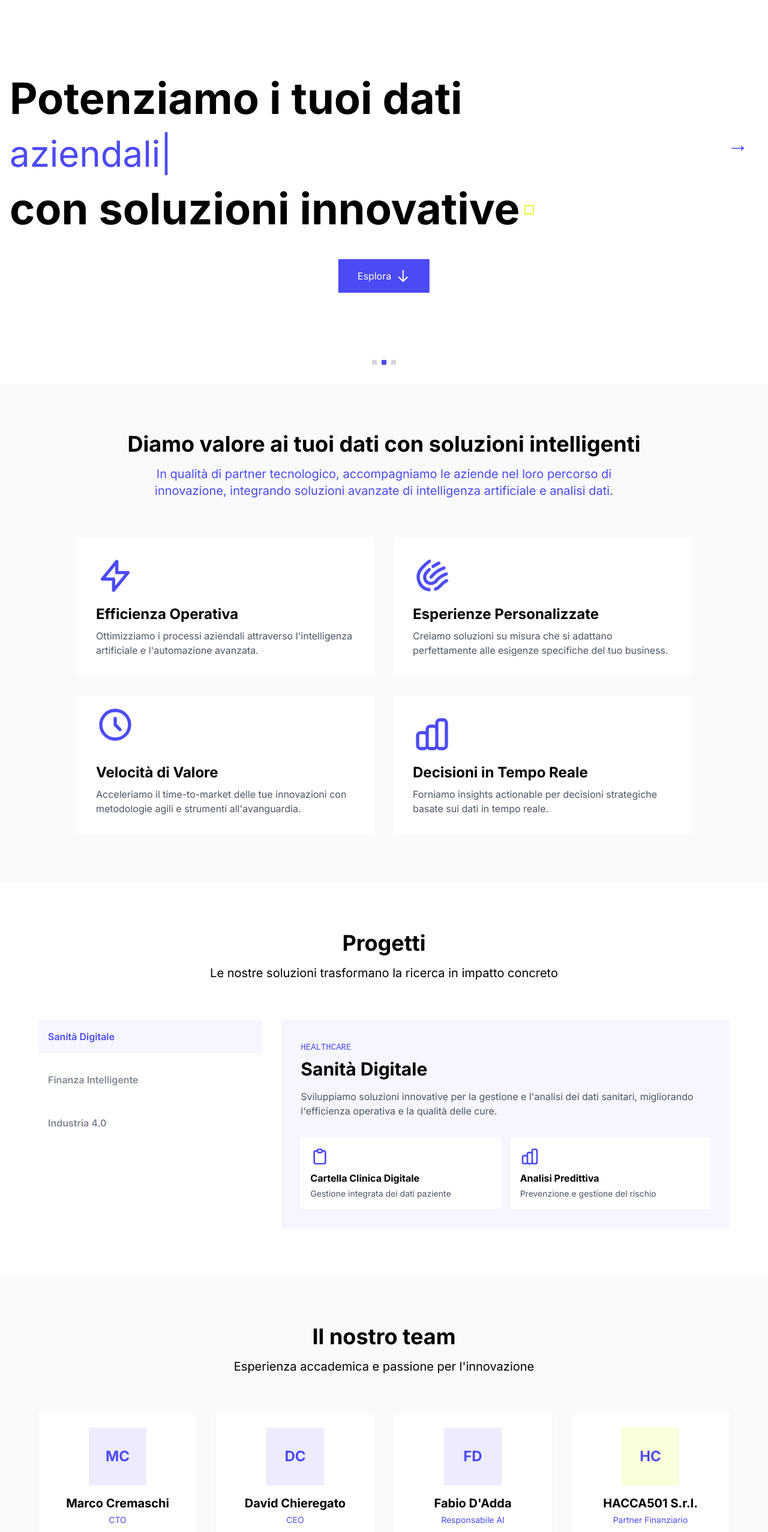
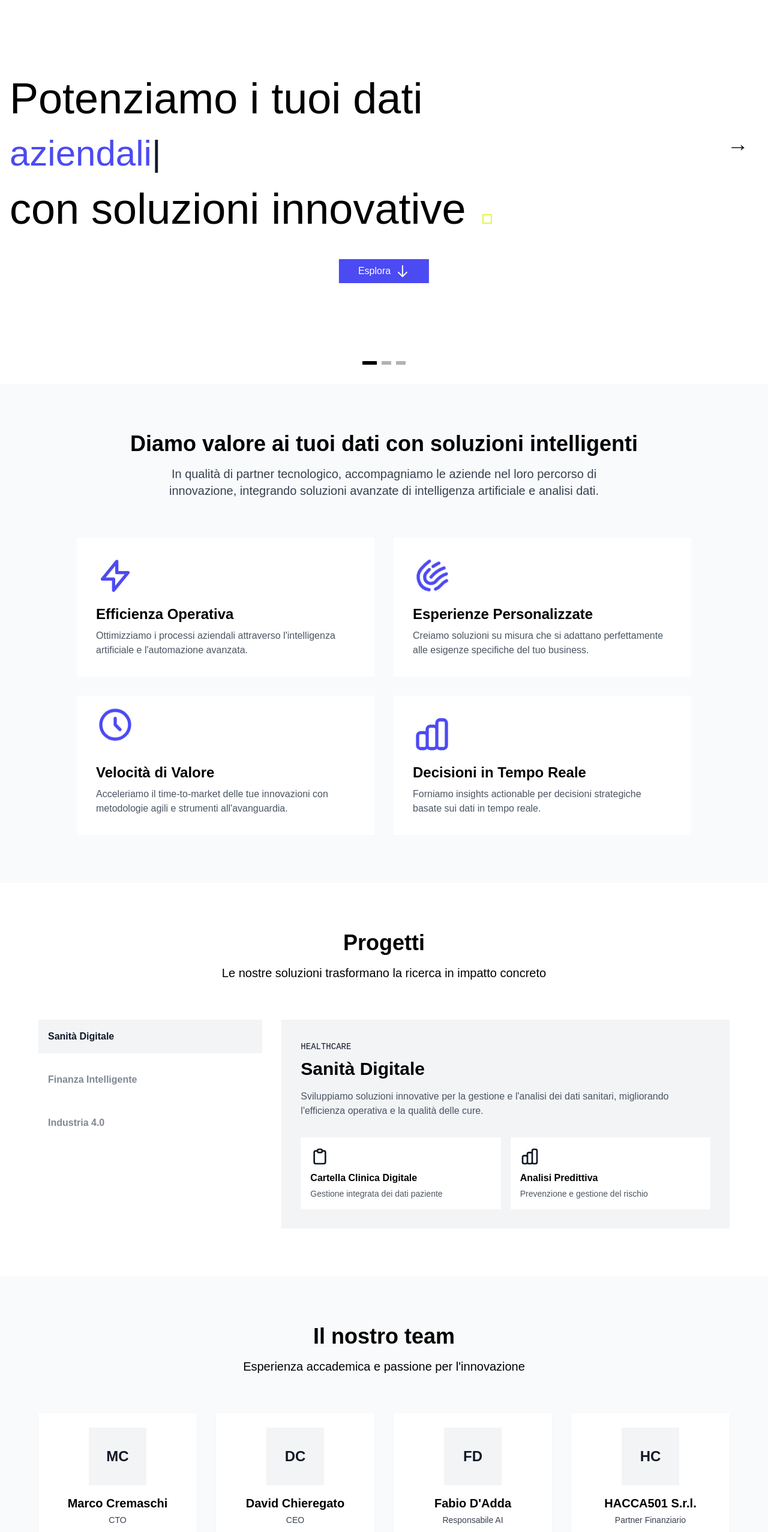
Before and after one commit to unimib-whattadata/website-2, a plain HTML site: page index.html in a window 1280 px wide. Shown: the part 160-2714 px from the top of the page at 60% size. Drawn offline with nearby package versions, Linux system fonts and the light colour scheme.

Commit message:
Update hero section

```diff
--- a/index.html
+++ b/index.html
@@ -19,10 +19,11 @@
                 extend: {
                     colors: {
                         primary: '#4C4AF3',
+                        secondary: "#FF7F36",
                         accent: '#E5F940',
                     },
                     fontFamily: {
-                        'sans': ['Inter', 'sans-serif'],
+                        'sans': ['TT Hoves SL', 'sans-serif'],
                         'mono': ['JetBrains Mono', 'monospace'],
                     },
                 },
@@ -33,7 +34,7 @@
     <!-- Base Styles -->
     <style>
         body {
-            font-family: 'Inter', sans-serif;
+            font-family: 'TT Hoves SL', sans-serif;
             cursor: none;
         }
 
@@ -91,16 +92,15 @@
             </a>
 
             <div class="hidden md:flex items-center space-x-8">
-                <a href="#chi-siamo" class="hover:text-primary transition-colors">CHI SIAMO</a>
-                <a href="#progetti" class="hover:text-primary transition-colors">PROGETTI</a>
-                <a href="#team" class="hover:text-primary transition-colors">TEAM</a>
-                <a href="#contatti" class="hover:text-primary transition-colors">CONTATTI</a>
+                <a href="#chi-siamo" class="hover:text-gray-900 transition-colors">CHI SIAMO</a>
+                <a href="#progetti" class="hover:text-gray-900 transition-colors">PROGETTI</a>
+                <a href="#team" class="hover:text-gray-900 transition-colors">TEAM</a>
+                <a href="#contatti" class="hover:text-gray-900 transition-colors">CONTATTI</a>
             </div>
 
             <div class="flex items-center space-x-4">
-                <a href="#" class="hidden md:block hover:text-primary transition-colors">ACCEDI</a>
                 <a href="#" class="bg-accent px-6 py-2 font-mono text-sm hover:scale-105 transition-transform">
-                    INIZIA ORA ↳
+                    INIZI ORA
                 </a>
             </div>
         </div>
@@ -110,19 +110,21 @@
     <section class="min-h-screen flex items-center justify-center relative overflow-hidden pt-20">
         <div class="container mx-auto px-4">
             <div class="max-w-4xl">
-                <h1 class="text-5xl md:text-7xl font-bold mb-4">
+                <h1 class="text-5xl md:text-7xl mb-4">
                     Potenziamo i tuoi dati
                 </h1>
-                <div class="text-4xl md:text-6xl text-primary mb-4 h-20 flex items-center">
-                    <span id="typed-text"></span><span class="animate-pulse">|</span>
+                <div class="text-4xl md:text-6xl text-gray-900 mb-4 h-20 flex items-center">
+                    <span class="text-primary" id="typed-text"></span>
+                    <span class="animate-pulse font-thin">|</span>
                 </div>
-                <p class="text-5xl md:text-7xl font-bold mb-12">
-                    con soluzioni innovative<span class="inline-block w-4 h-4 border-2 border-accent bg-transparent ml-2 relative -top-4"></span>
+                <p class="text-5xl md:text-7xl mb-12">
+                    con soluzioni innovative
+                    <span class="inline-block w-4 h-4 border-2 border-accent bg-transparent ml-2 align-baseline"></span>
                 </p>
             </div>
 
             <div class="absolute left-1/2 transform -translate-x-1/2" style="width: fit-content;">
-                <a href="#chi-siamo" class="inline-flex items-center bg-primary text-white px-8 py-4 hover:scale-105 transition-transform">
+                <a href="#chi-siamo" class="inline-flex items-center bg-primary text-white px-8 py-2 hover:scale-105 transition-transform">
                     Esplora
                     <svg class="w-6 h-6 ml-2" fill="none" stroke="currentColor" viewBox="0 0 24 24">
                         <path stroke-linecap="round" stroke-linejoin="round" stroke-width="2" d="M19 14l-7 7m0 0l-7-7m7 7V3"/>
@@ -138,13 +140,13 @@
 
         <!-- Navigation Dots -->
         <div class="absolute bottom-8 left-1/2 transform -translate-x-1/2 flex space-x-2">
-            <div class="w-2 h-2 rounded-full bg-gray-300"></div>
-            <div class="w-2 h-2 rounded-full bg-primary"></div>
-            <div class="w-2 h-2 rounded-full bg-gray-300"></div>
+            <div class="w-6 h-1.5 bg-black transition-all duration-300"></div>
+            <div class="w-4 h-1.5 bg-black/30 transition-all duration-300"></div>
+            <div class="w-4 h-1.5 bg-black/30 transition-all duration-300"></div>
         </div>
 
         <!-- Navigation Arrow -->
-        <button class="absolute right-8 top-1/2 transform -translate-y-1/2 text-4xl text-primary hover:scale-110 transition-transform">
+        <button class="absolute right-8 top-1/2 transform -translate-y-1/2 text-4xl text-gray-900 hover:scale-110 transition-transform">
             →
         </button>
     </section>
@@ -155,7 +157,7 @@
             <h2 class="text-4xl font-bold text-center mb-4">
                 Diamo valore ai tuoi dati con soluzioni intelligenti
             </h2>
-            <p class="text-primary text-xl text-center max-w-3xl mx-auto mb-16">
+            <p class="text-gray-700 text-xl text-center max-w-3xl mx-auto mb-16">
                 In qualità di partner tecnologico, accompagniamo le aziende nel loro percorso di innovazione,
                 integrando soluzioni avanzate di intelligenza artificiale e analisi dati.
             </p>
@@ -217,15 +219,15 @@
                 <!-- Project Menu -->
                 <div class="md:w-1/3">
                     <div class="space-y-4">
-                        <button class="w-full text-left p-4 bg-primary/5 text-primary font-semibold rounded-lg transition-all"
+                        <button class="w-full text-left p-4 bg-gray-100 text-gray-900 font-semibold rounded-lg transition-all"
                                 onclick="showProject('healthcare')">
                             Sanità Digitale
                         </button>
-                        <button class="w-full text-left p-4 hover:bg-primary/5 text-gray-600 hover:text-primary font-semibold rounded-lg transition-all opacity-70 hover:opacity-100"
+                        <button class="w-full text-left p-4 hover:bg-gray-100 text-gray-600 hover:text-gray-900 font-semibold rounded-lg transition-all opacity-70 hover:opacity-100"
                                 onclick="showProject('finance')">
                             Finanza Intelligente
                         </button>
-                        <button class="w-full text-left p-4 hover:bg-primary/5 text-gray-600 hover:text-primary font-semibold rounded-lg transition-all opacity-70 hover:opacity-100"
+                        <button class="w-full text-left p-4 hover:bg-gray-100 text-gray-600 hover:text-gray-900 font-semibold rounded-lg transition-all opacity-70 hover:opacity-100"
                                 onclick="showProject('industry')">
                             Industria 4.0
                         </button>
@@ -235,8 +237,8 @@
                 <!-- Project Panels -->
                 <div class="md:w-2/3">
                     <!-- Healthcare Panel -->
-                    <div id="healthcare-panel" class="bg-primary/5 p-8 rounded-2xl">
-                        <span class="text-primary text-sm font-mono">HEALTHCARE</span>
+                    <div id="healthcare-panel" class="bg-gray-100 p-8 rounded-2xl">
+                        <span class="text-gray-900 text-sm font-mono">HEALTHCARE</span>
                         <h3 class="text-3xl font-bold mt-2 mb-4">Sanità Digitale</h3>
                         <p class="text-gray-600 mb-8">
                             Sviluppiamo soluzioni innovative per la gestione e l'analisi dei dati sanitari,
@@ -245,14 +247,14 @@
 
                         <div class="grid grid-cols-2 gap-4">
                             <div class="p-4 bg-white rounded-lg">
-                                <svg class="w-8 h-8 text-primary mb-2" fill="none" stroke="currentColor" viewBox="0 0 24 24">
+                                <svg class="w-8 h-8 text-gray-900 mb-2" fill="none" stroke="currentColor" viewBox="0 0 24 24">
                                     <path stroke-linecap="round" stroke-linejoin="round" stroke-width="2" d="M9 5H7a2 2 0 00-2 2v12a2 2 0 002 2h10a2 2 0 002-2V7a2 2 0 00-2-2h-2M9 5a2 2 0 002 2h2a2 2 0 002-2M9 5a2 2 0 012-2h2a2 2 0 012 2"/>
                                 </svg>
                                 <h4 class="font-bold mb-1">Cartella Clinica Digitale</h4>
                                 <p class="text-sm text-gray-600">Gestione integrata dei dati paziente</p>
                             </div>
                             <div class="p-4 bg-white rounded-lg">
-                                <svg class="w-8 h-8 text-primary mb-2" fill="none" stroke="currentColor" viewBox="0 0 24 24">
+                                <svg class="w-8 h-8 text-gray-900 mb-2" fill="none" stroke="currentColor" viewBox="0 0 24 24">
                                     <path stroke-linecap="round" stroke-linejoin="round" stroke-width="2" d="M9 19v-6a2 2 0 00-2-2H5a2 2 0 00-2 2v6a2 2 0 002 2h2a2 2 0 002-2zm0 0V9a2 2 0 012-2h2a2 2 0 012 2v10m-6 0a2 2 0 002 2h2a2 2 0 002-2m0 0V5a2 2 0 012-2h2a2 2 0 012 2v14a2 2 0 01-2 2h-2a2 2 0 01-2-2z"/>
                                 </svg>
                                 <h4 class="font-bold mb-1">Analisi Predittiva</h4>
@@ -262,8 +264,8 @@
                     </div>
 
                     <!-- Finance Panel (Hidden by default) -->
-                    <div id="finance-panel" class="hidden bg-accent/5 p-8 rounded-2xl">
-                        <span class="text-primary text-sm font-mono">FINTECH</span>
+                    <div id="finance-panel" class="hidden bg-gray-100 p-8 rounded-2xl">
+                        <span class="text-gray-900 text-sm font-mono">FINTECH</span>
                         <h3 class="text-3xl font-bold mt-2 mb-4">Finanza Intelligente</h3>
                         <p class="text-gray-600 mb-8">
                             Trasformiamo i dati finanziari in vantaggio competitivo attraverso
@@ -272,14 +274,14 @@
 
                         <div class="grid grid-cols-2 gap-4">
                             <div class="p-4 bg-white rounded-lg">
-                                <svg class="w-8 h-8 text-primary mb-2" fill="none" stroke="currentColor" viewBox="0 0 24 24">
+                                <svg class="w-8 h-8 text-gray-900 mb-2" fill="none" stroke="currentColor" viewBox="0 0 24 24">
                                     <path stroke-linecap="round" stroke-linejoin="round" stroke-width="2" d="M9 19v-6a2 2 0 00-2-2H5a2 2 0 00-2 2v6a2 2 0 002 2h2a2 2 0 002-2zm0 0V9a2 2 0 012-2h2a2 2 0 012 2v10m-6 0a2 2 0 002 2h2a2 2 0 002-2m0 0V5a2 2 0 012-2h2a2 2 0 012 2v14a2 2 0 01-2 2h-2a2 2 0 01-2-2z"/>
                                 </svg>
                                 <h4 class="font-bold mb-1">Risk Management</h4>
                                 <p class="text-sm text-gray-600">Analisi e prevenzione dei rischi finanziari</p>
                             </div>
                             <div class="p-4 bg-white rounded-lg">
-                                <svg class="w-8 h-8 text-primary mb-2" fill="none" stroke="currentColor" viewBox="0 0 24 24">
+                                <svg class="w-8 h-8 text-gray-900 mb-2" fill="none" stroke="currentColor" viewBox="0 0 24 24">
                                     <path stroke-linecap="round" stroke-linejoin="round" stroke-width="2" d="M13 7h8m0 0v8m0-8l-8 8-4-4-6 6"/>
                                 </svg>
                                 <h4 class="font-bold mb-1">Trading Algoritmico</h4>
@@ -289,8 +291,8 @@
                     </div>
 
                     <!-- Industry Panel (Hidden by default) -->
-                    <div id="industry-panel" class="hidden bg-primary/5 p-8 rounded-2xl">
-                        <span class="text-primary text-sm font-mono">INDUSTRY 4.0</span>
+                    <div id="industry-panel" class="hidden bg-gray-100 p-8 rounded-2xl">
+                        <span class="text-gray-900 text-sm font-mono">INDUSTRY 4.0</span>
                         <h3 class="text-3xl font-bold mt-2 mb-4">Industria 4.0</h3>
                         <p class="text-gray-600 mb-8">
                             Ottimizziamo i processi industriali attraverso l'IoT e l'intelligenza
@@ -299,7 +301,7 @@
 
                         <div class="grid grid-cols-2 gap-4">
                             <div class="p-4 bg-white rounded-lg">
-                                <svg class="w-8 h-8 text-primary mb-2" fill="none" stroke="currentColor" viewBox="0 0 24 24">
+                                <svg class="w-8 h-8 text-gray-900 mb-2" fill="none" stroke="currentColor" viewBox="0 0 24 24">
                                     <path stroke-linecap="round" stroke-linejoin="round" stroke-width="2" d="M10.325 4.317c.426-1.756 2.924-1.756 3.35 0a1.724 1.724 0 002.573 1.066c1.543-.94 3.31.826 2.37 2.37a1.724 1.724 0 001.065 2.572c1.756.426 1.756 2.924 0 3.35a1.724 1.724 0 00-1.066 2.573c.94 1.543-.826 3.31-2.37 2.37a1.724 1.724 0 00-2.572 1.065c-.426 1.756-2.924 1.756-3.35 0a1.724 1.724 0 00-2.573-1.066c-1.543.94-3.31-.826-2.37-2.37a1.724 1.724 0 00-1.065-2.572c-1.756-.426-1.756-2.924 0-3.35a1.724 1.724 0 001.066-2.573c-.94-1.543.826-3.31 2.37-2.37.996.608 2.296.07 2.572-1.065z"/>
                                     <path stroke-linecap="round" stroke-linejoin="round" stroke-width="2" d="M15 12a3 3 0 11-6 0 3 3 0 016 0z"/>
                                 </svg>
@@ -307,7 +309,7 @@
                                 <p class="text-sm text-gray-600">Prevenzione dei guasti e ottimizzazione</p>
                             </div>
                             <div class="p-4 bg-white rounded-lg">
-                                <svg class="w-8 h-8 text-primary mb-2" fill="none" stroke="currentColor" viewBox="0 0 24 24">
+                                <svg class="w-8 h-8 text-gray-900 mb-2" fill="none" stroke="currentColor" viewBox="0 0 24 24">
                                     <path stroke-linecap="round" stroke-linejoin="round" stroke-width="2" d="M9 3v2m6-2v2M9 19v2m6-2v2M5 9H3m2 6H3m18-6h-2m2 6h-2M7 19h10a2 2 0 002-2V7a2 2 0 00-2-2H7a2 2 0 00-2 2v10a2 2 0 002 2zM9 9h6v6H9V9z"/>
                                 </svg>
                                 <h4 class="font-bold mb-1">Automazione Smart</h4>
@@ -332,11 +334,11 @@
                 <!-- Team Member 1 -->
                 <div class="group bg-white p-6 rounded-lg shadow-sm hover:shadow-md transition-all transform hover:scale-105"
                      data-aos="fade-up" data-aos-delay="0">
-                    <div class="w-24 h-24 bg-primary/10 flex items-center justify-center mx-auto mb-4">
-                        <span class="text-2xl font-bold text-primary">MC</span>
+                    <div class="w-24 h-24 bg-gray-100 flex items-center justify-center mx-auto mb-4">
+                        <span class="text-2xl font-bold text-gray-900">MC</span>
                     </div>
                     <h3 class="text-xl font-bold text-center mb-1">Marco Cremaschi</h3>
-                    <p class="text-primary text-center text-sm mb-2">CTO</p>
+                    <p class="text-gray-700 text-center text-sm mb-2">CTO</p>
                     <p class="text-gray-600 text-center text-sm">
                         Esperto di architetture cloud e sistemi distribuiti con focus su soluzioni enterprise.
                     </p>
@@ -345,11 +347,11 @@
                 <!-- Team Member 2 -->
                 <div class="group bg-white p-6 rounded-lg shadow-sm hover:shadow-md transition-all transform hover:scale-105"
                      data-aos="fade-up" data-aos-delay="100">
-                    <div class="w-24 h-24 bg-primary/10 flex items-center justify-center mx-auto mb-4">
-                        <span class="text-2xl font-bold text-primary">DC</span>
+                    <div class="w-24 h-24 bg-gray-100 flex items-center justify-center mx-auto mb-4">
+                        <span class="text-2xl font-bold text-gray-900">DC</span>
                     </div>
                     <h3 class="text-xl font-bold text-center mb-1">David Chieregato</h3>
-                    <p class="text-primary text-center text-sm mb-2">CEO</p>
+                    <p class="text-gray-700 text-center text-sm mb-2">CEO</p>
                     <p class="text-gray-600 text-center text-sm">
                         Visione strategica e leadership nell'innovazione tecnologica.
                     </p>
@@ -358,11 +360,11 @@
                 <!-- Team Member 3 -->
                 <div class="group bg-white p-6 rounded-lg shadow-sm hover:shadow-md transition-all transform hover:scale-105"
                      data-aos="fade-up" data-aos-delay="200">
-                    <div class="w-24 h-24 bg-primary/10 flex items-center justify-center mx-auto mb-4">
-                        <span class="text-2xl font-bold text-primary">FD</span>
+                    <div class="w-24 h-24 bg-gray-100 flex items-center justify-center mx-auto mb-4">
+                        <span class="text-2xl font-bold text-gray-900">FD</span>
                     </div>
                     <h3 class="text-xl font-bold text-center mb-1">Fabio D'Adda</h3>
-                    <p class="text-primary text-center text-sm mb-2">Responsabile AI</p>
+                    <p class="text-gray-700 text-center text-sm mb-2">Responsabile AI</p>
                     <p class="text-gray-600 text-center text-sm">
                         Ricercatore e sviluppatore di soluzioni di intelligenza artificiale avanzate.
                     </p>
@@ -371,11 +373,11 @@
                 <!-- Team Member 4 -->
                 <div class="group bg-white p-6 rounded-lg shadow-sm hover:shadow-md transition-all transform hover:scale-105"
                      data-aos="fade-up" data-aos-delay="300">
-                    <div class="w-24 h-24 bg-accent/20 flex items-center justify-center mx-auto mb-4">
-                        <span class="text-2xl font-bold text-primary">HC</span>
+                    <div class="w-24 h-24 bg-gray-100 flex items-center justify-center mx-auto mb-4">
+                        <span class="text-2xl font-bold text-gray-900">HC</span>
                     </div>
                     <h3 class="text-xl font-bold text-center mb-1">HACCA501 S.r.l.</h3>
-                    <p class="text-primary text-center text-sm mb-2">Partner Finanziario</p>
+                    <p class="text-gray-700 text-center text-sm mb-2">Partner Finanziario</p>
                     <p class="text-gray-600 text-center text-sm">
                         Supporto strategico e finanziario per la crescita aziendale.
                     </p>
@@ -399,7 +401,7 @@
                                    required>
                         </div>
                         <button type="submit"
-                                class="bg-primary hover:bg-primary/90 text-white font-mono py-3 px-6 transition-colors inline-flex items-center">
+                                class="bg-primary hover:bg-primary/90 text-white font-mono py-2 px-6 transition-colors inline-flex items-center">
                             INVIA ↳
                         </button>
                         <p class="text-sm text-gray-400">
@@ -574,10 +576,10 @@
             // Update button styles
             document.querySelectorAll('button').forEach(btn => {
                 if (btn.onclick.toString().includes(id)) {
-                    btn.classList.add('bg-primary/5', 'text-primary');
+                    btn.classList.add('bg-gray-100', 'text-gray-900');
                     btn.classList.remove('opacity-70');
                 } else {
-                    btn.classList.remove('bg-primary/5', 'text-primary');
+                    btn.classList.remove('bg-gray-100', 'text-gray-900');
                     btn.classList.add('opacity-70');
                 }
             });
```
